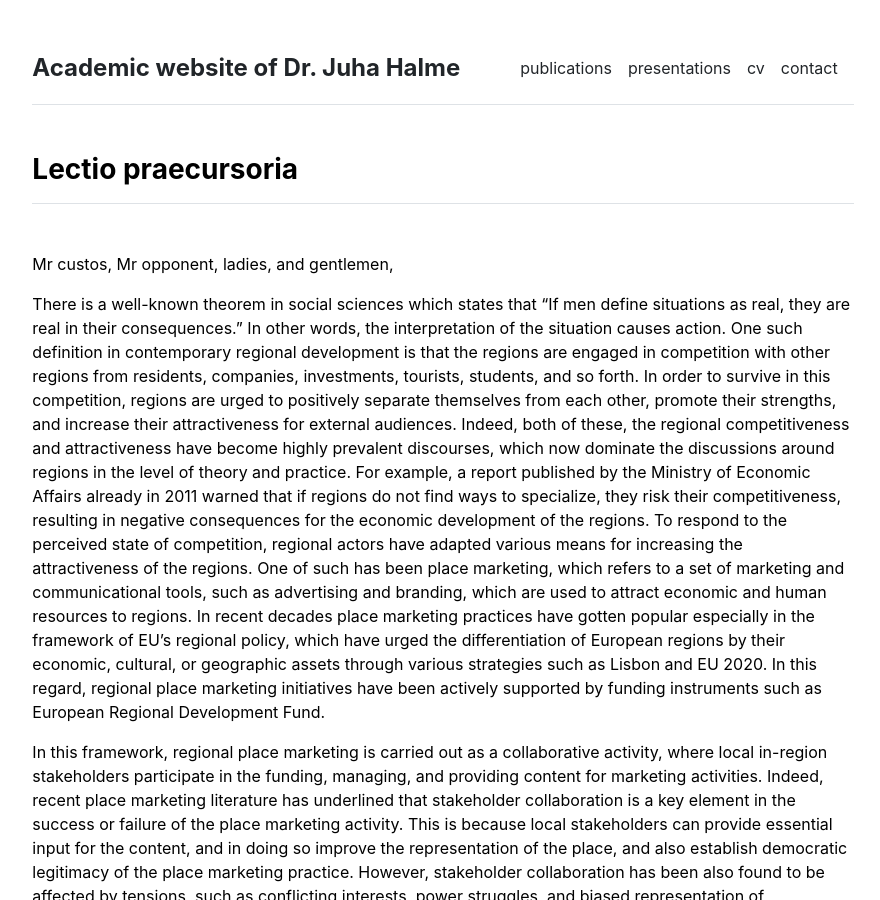
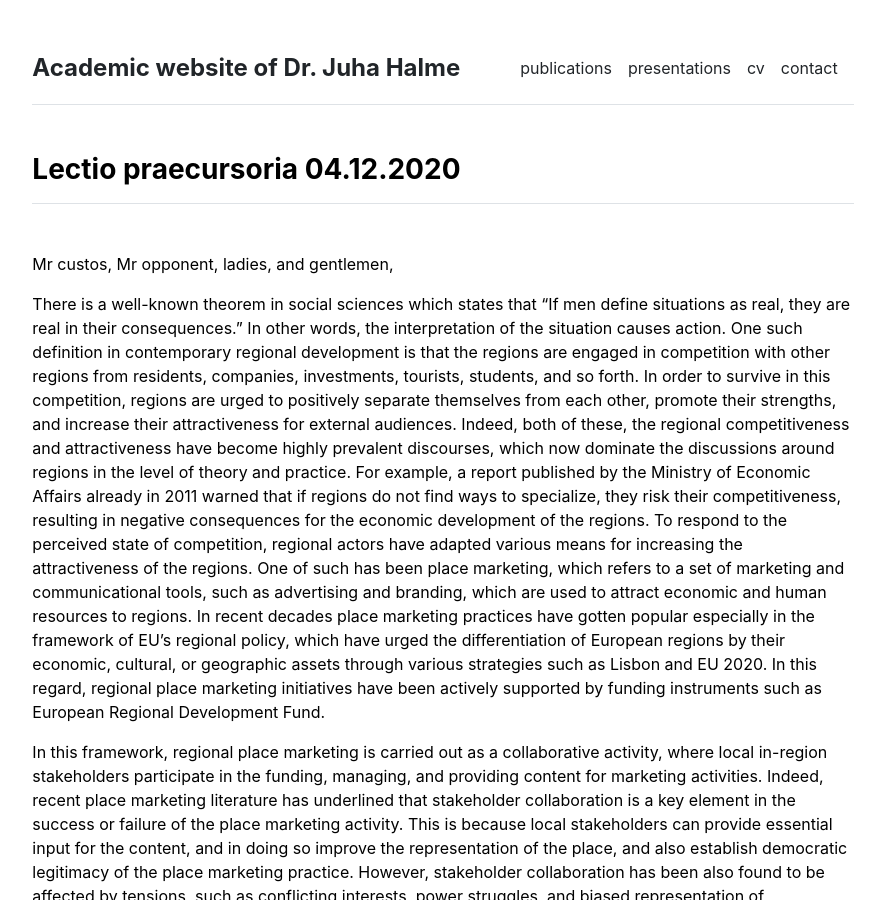
Before and after one commit to juhahalme/academicprofile, a Jekyll site: the page built from presentations/lectio-praecursoria.md, in a window 1280 px wide and 900 px high. Shown: the whole window, without its empty margins (197-1077 px from the left). Built offline with Jekyll 4.4.1, drawn with Linux system fonts in a browser that asks for light colours.

Commit message:
fddsf
fdsfdsfds

```diff
--- a/presentations/lectio-praecursoria.md
+++ b/presentations/lectio-praecursoria.md
@@ -1,8 +1,7 @@
 ---
 layout: page
-title: "Lectio praecursoria"
+title: "Lectio praecursoria 04.12.2020"
 ---
-
 
 Mr custos, Mr opponent, ladies, and gentlemen,
 
```
